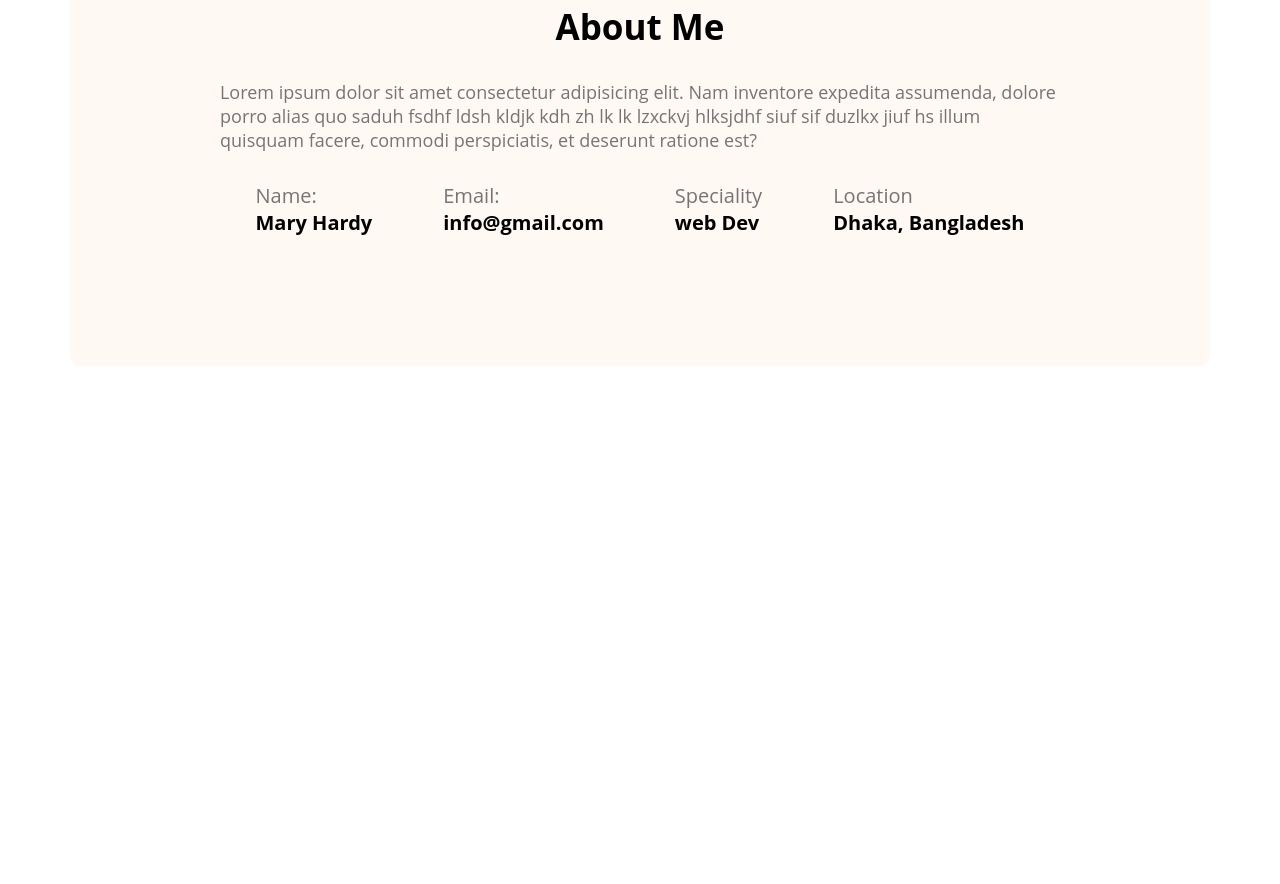
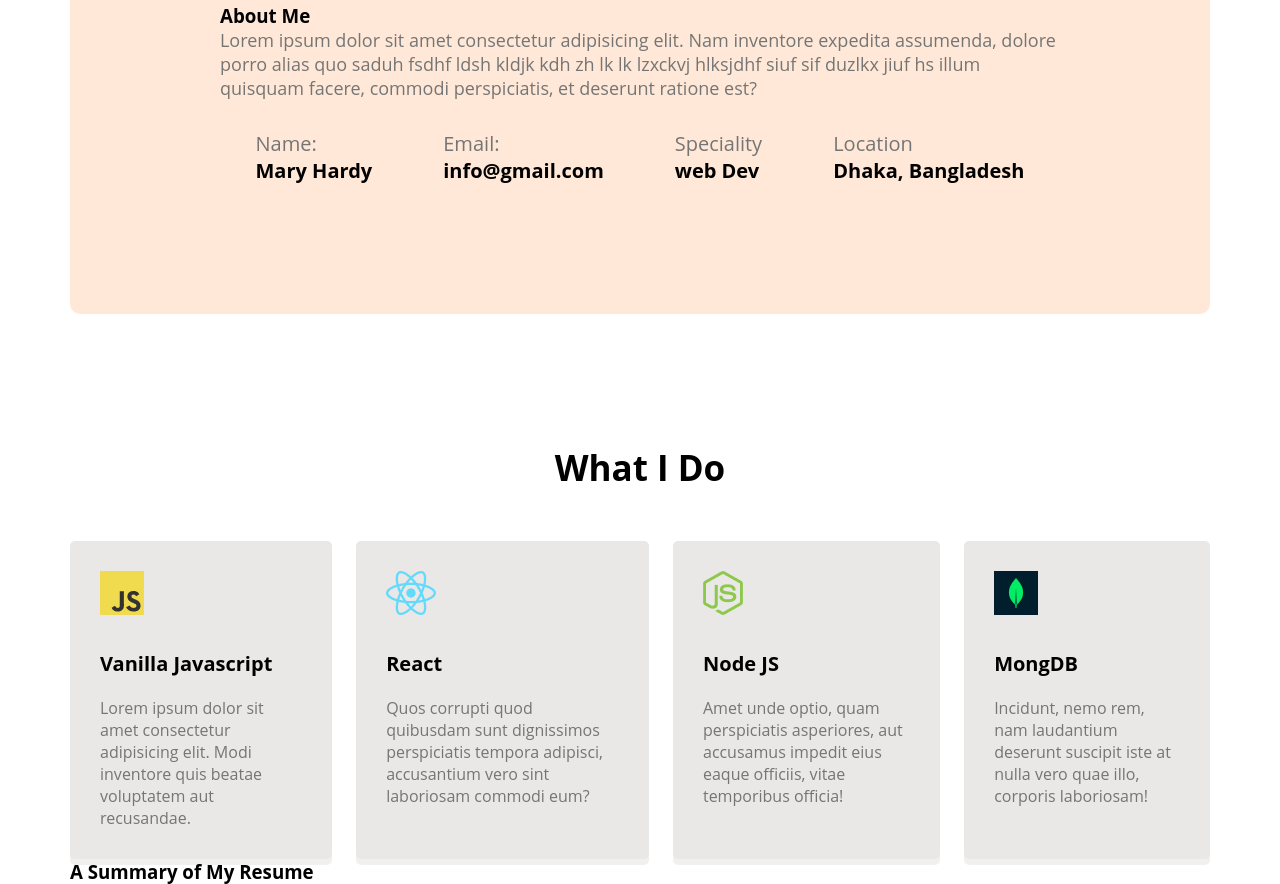
Before and after one commit to idvrifat/html-1st-portfolio-web, a plain HTML site: page index.html in a window 1280 px wide. Shown: the part 1097-1981 px from the top of the page. Before the commit the page ends 1463 px from the top, so only its background shows below. Drawn offline with Linux system fonts and the light colour scheme.

Commit message:
many skills added

```diff
--- a/index.html
+++ b/index.html
@@ -53,6 +53,40 @@
 
                 </div>
             </section>
+            <!-- What I Do Section -->
+            <section class="what-i-do">
+                <h3 class="Section-title">What I Do</h3>
+                <!-- .skills-container>.skill*4>img+p.skill-title+p.skill-description>lorem15 -->
+                <div class="skills-container">
+                    <div class="skill">
+                        <img src="images/icons/js.png" alt="">
+                        <p class="skill-title">Vanilla Javascript</p>
+                        <p class="skill-description">Lorem ipsum dolor sit amet consectetur adipisicing elit. Modi inventore quis beatae voluptatem aut recusandae.</p>
+                    </div>
+                    <div class="skill">
+                        <img src="images/icons/react.png" alt="">
+                        <p class="skill-title">React</p>
+                        <p class="skill-description">Quos corrupti quod quibusdam sunt dignissimos perspiciatis tempora adipisci, accusantium vero sint laboriosam commodi eum?</p>
+                    </div>
+                    <div class="skill">
+                        <img src="images/icons/nodejs.png" alt="">
+                        <p class="skill-title">Node JS</p>
+                        <p class="skill-description">Amet unde optio, quam perspiciatis asperiores, aut accusamus impedit eius eaque officiis, vitae temporibus officia!</p>
+                    </div>
+                    <div class="skill">
+                        <img src="images/icons/mongo.png" alt="">
+                        <p class="skill-title">MongDB</p>
+                        <p class="skill-description">Incidunt, nemo rem, nam laudantium deserunt suscipit iste at nulla vero quae illo, corporis laboriosam!</p>
+                    </div>
+                </div>
+            </section>
+            <!-- Resume Section -->
+            <section class="resume">
+                <h3 class="section-title">A Summary of My Resume</h3>
+                <div class="resume-content">
+                    <div></div>
+                </div>
+            </section>
     </main>
 
     <footer>
--- a/portfolio.css
+++ b/portfolio.css
@@ -67,15 +67,15 @@ main{
 }
 .about{
     margin-top: 130px;
-    background: #Fff8f3;
+    background: #ffe8d7;
     border-radius: 10px;
     padding: 130px 150px;
 }
-.section-title{
+.Section-title{
     text-align: center;
     font-weight: 700;
     font-size: 35px;
-    margin-bottom: 30px;
+    margin-bottom: 50px;
 }
 .section-description{
     color: #757575;
@@ -94,3 +94,25 @@ main{
     font-weight: 700;
     font-size: 20px;
 }
+.what-i-do{
+    margin-top: 130px;
+}
+.skills-container{
+    display: flex;
+    gap: 24px;
+}
+ .skill{
+    background: #eae7e7;
+    box-shadow: 0px 6px rgba(0, 0, 0, 0.06);
+    border-radius: 5px;
+    padding: 30px;
+ }
+.skill-title{
+    font-weight: 700;
+    font-size: 20px;
+    margin-top: 30px;
+    margin-bottom: 20px;
+}
+.skill-description{
+    color: #757575;
+}
```
